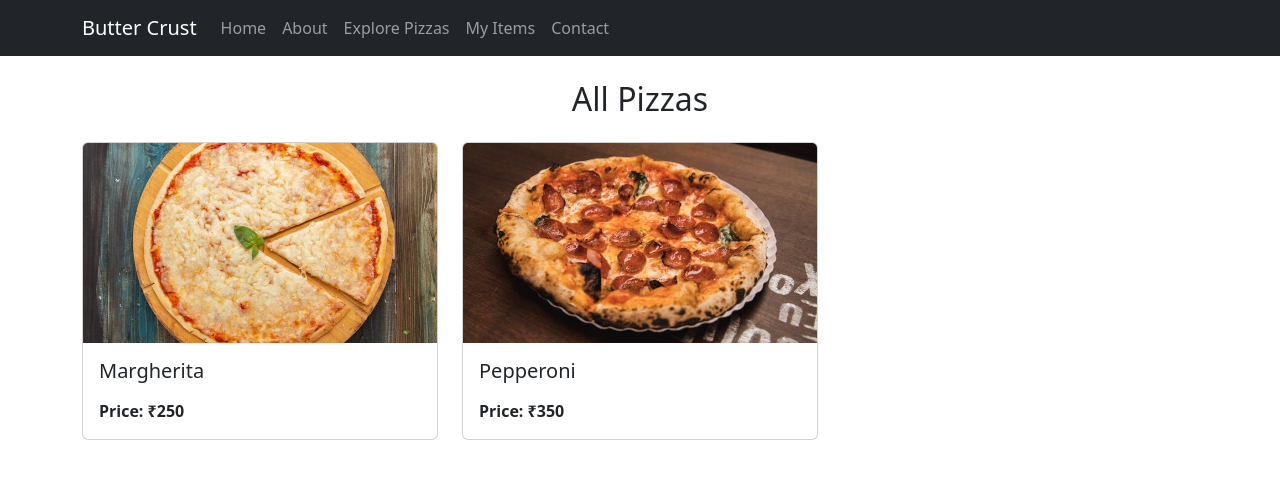
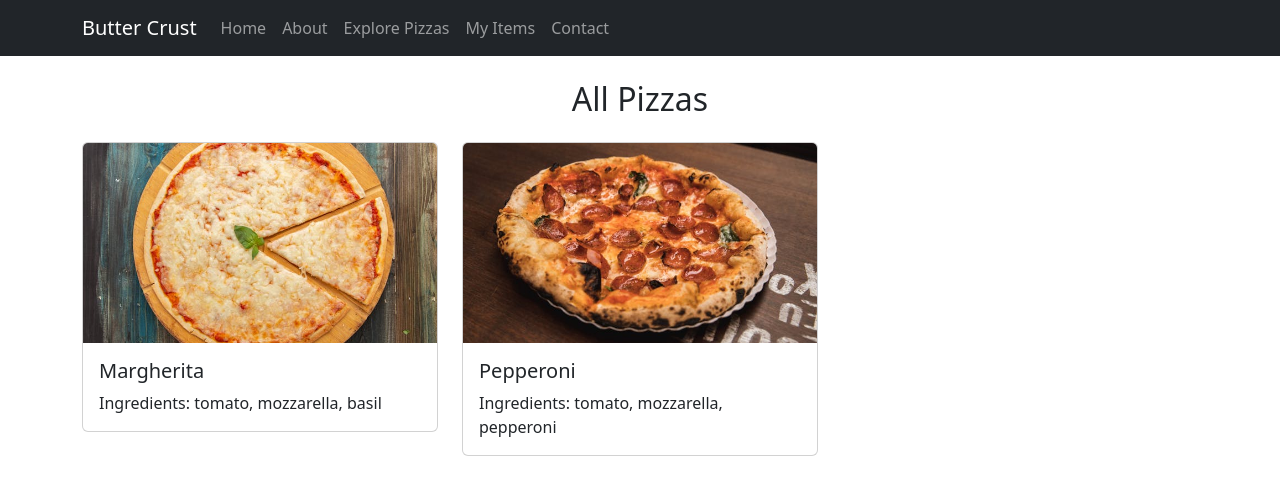
Before and after one commit to Meet-301/pizzastore, a React (Create React App) app: page /items in a window 1280 px wide. Shown: the top 494 px of the page. Built offline with nearby package versions, Linux system fonts and the light colour scheme; data requests are answered from the project's data file.

Commit message:
Aug 10, 2024, 4:40 PM

```diff
--- a/src/components/DisplayAllItems.js
+++ b/src/components/DisplayAllItems.js
@@ -44,10 +44,7 @@ function DisplayAllItems() {
                             <Card.Body>
                                 <Card.Title>{item.name}</Card.Title>
                                 <Card.Text>
-                                    {item.description}
-                                </Card.Text>
-                                <Card.Text>
-                                    <strong>Price: &#8377;{item.price}</strong>
+                                    Ingredients: {item.ingredients.join(', ')}
                                 </Card.Text>
                             </Card.Body>
                         </Card>
```
